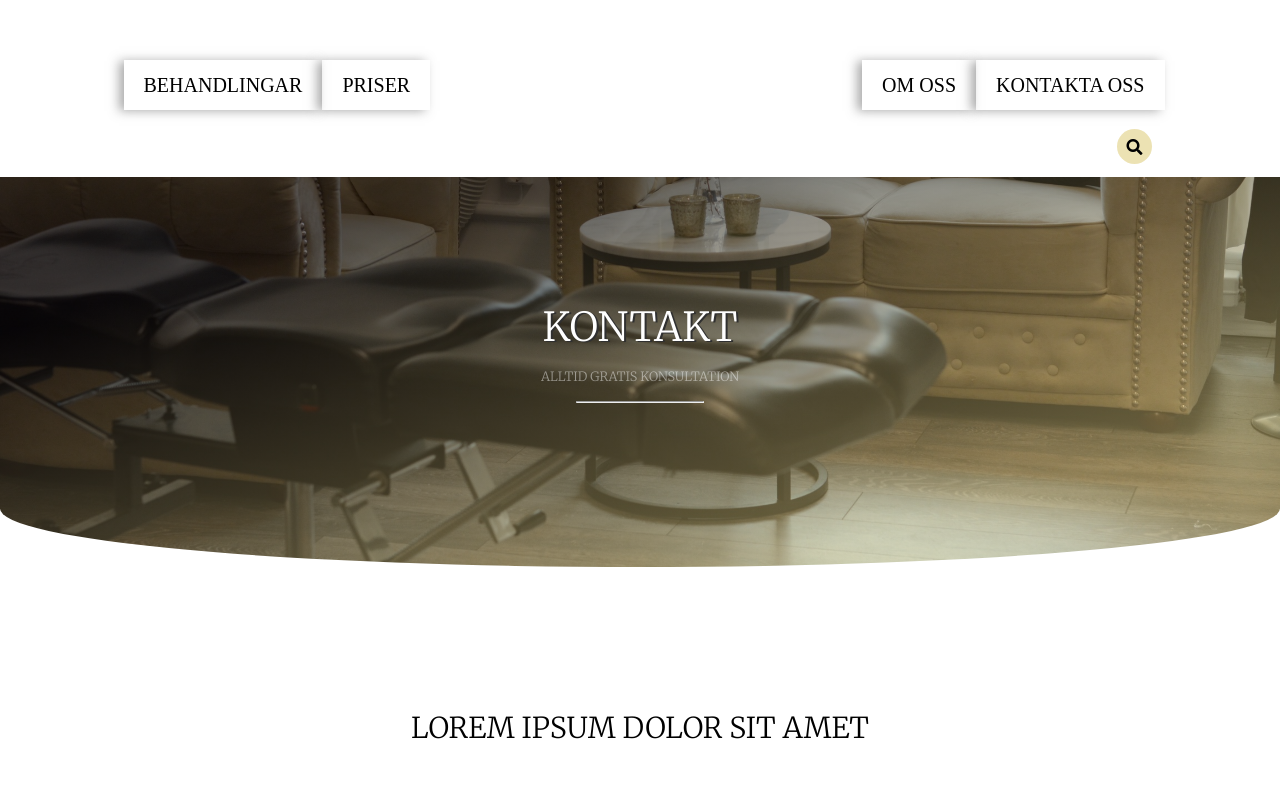
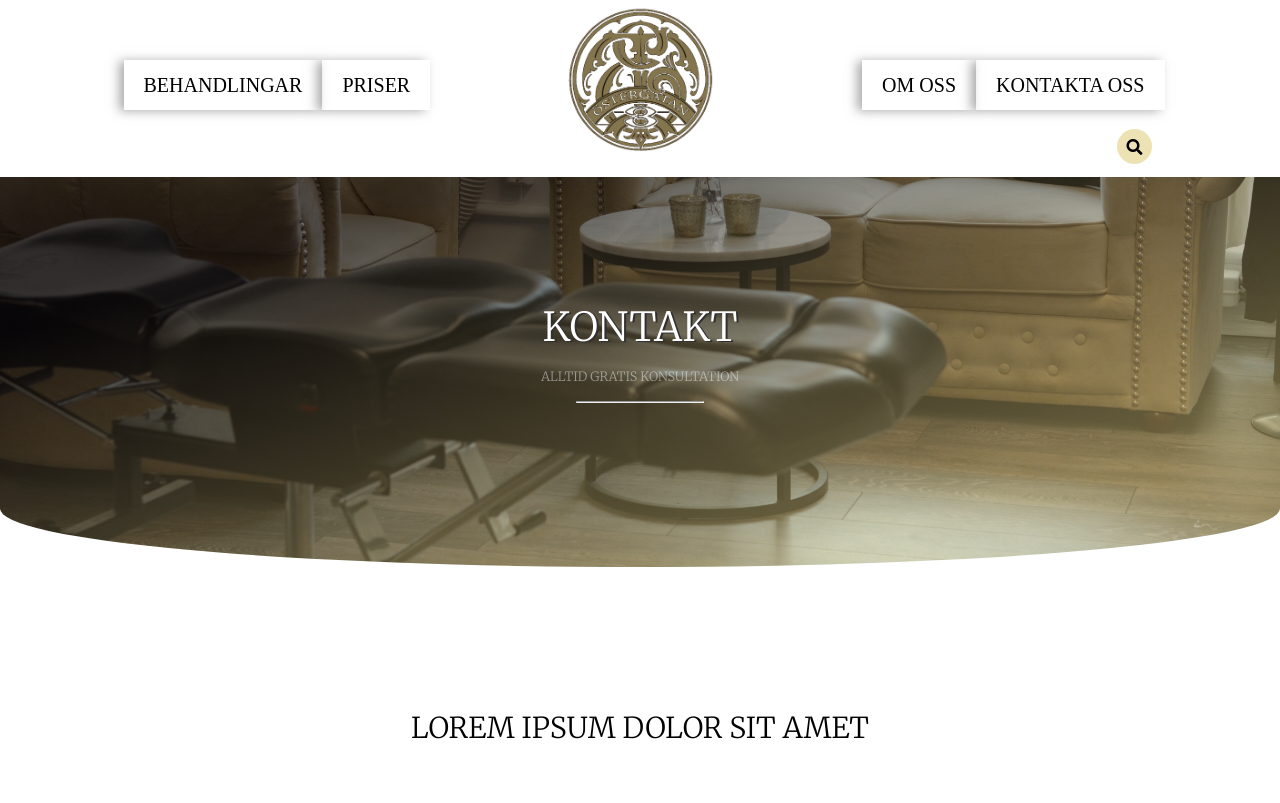
Before and after one commit to YeseniaCM/Yeseniamartinez, a plain HTML site: page kontakt.html in a window 1280 px wide. Shown: the top 803 px of the page. Drawn offline with nearby package versions, Linux system fonts and the light colour scheme; files that its build step writes are made by us from their sources; files whose address does not match are found by name.

Commit message:
Update kontakt.html

```diff
--- a/kontakt.html
+++ b/kontakt.html
@@ -21,7 +21,7 @@
             <header class="site-header">
                 <div class="container">
                     <div class="brand">
-                        <a href="index.html"><img class="logo" src="images/tat.png" alt=""></a>
+                        <a href="index.html"><img class="logo" src="tat.png" alt=""></a>
                     </div>
                     <a class="btn toggle-menu" href="#"><i class="fas fa-bars fa-fw"></i></a>
                     <nav class="site-navigation">
```
